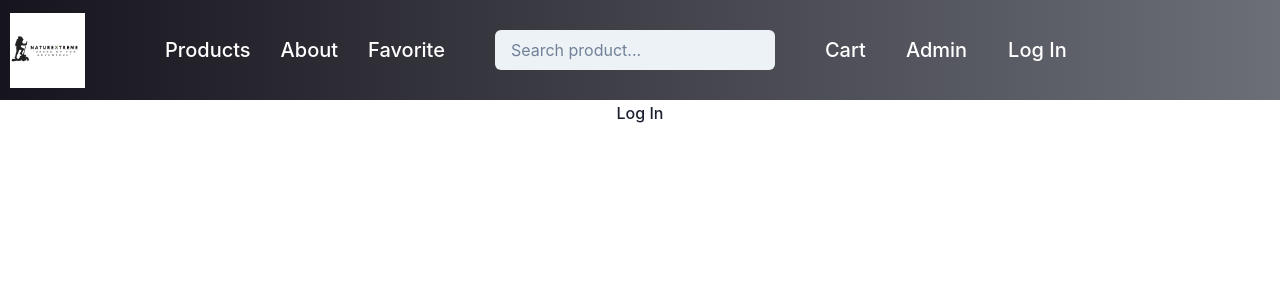
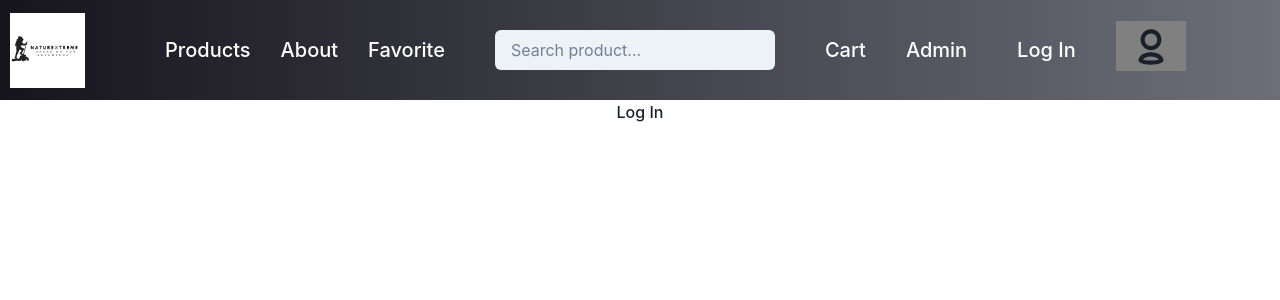
Before and after one commit to LeyAylen6/NaturalezaXtreme, a React (Vite) app in the folder Client/: page /login in a window 1280 px wide. Shown: the top 300 px of the page. Built offline with nearby package versions, Linux system fonts and the light colour scheme; no server answers.

Commit message:
pequeña modificacion en login/logout

```diff
--- a/Client/package.json
+++ b/Client/package.json
@@ -12,6 +12,8 @@
   },
   "dependencies": {
     "@auth0/auth0-react": "^2.1.1",
+    "@chakra-ui/icon": "^3.0.16",
+    "@chakra-ui/icons": "^2.0.19",
     "@chakra-ui/react": "^2.7.0",
     "@emotion/react": "^11.11.1",
     "@emotion/styled": "^11.11.0",
@@ -24,6 +26,7 @@
     "nodemon": "^2.0.22",
     "react": "^18.2.0",
     "react-dom": "^18.2.0",
+    "react-icons": "^4.10.1",
     "react-redux": "^8.1.0",
     "react-router-dom": "^6.12.1",
     "redux": "^4.2.1",
--- a/Client/src/components/LogOut/Logout.jsx
+++ b/Client/src/components/LogOut/Logout.jsx
@@ -1,9 +1,8 @@
-import { useAuth0 } from "@auth0/auth0-react"
-import { Button } from "@chakra-ui/react";
+import { useAuth0 } from "@auth0/auth0-react";
+// import { Button } from "@chakra-ui/react";
+import { Link } from "react-router-dom";
 const Logout = () => {
-    const { logout } = useAuth0();
-    return(
-        <Button onClick={() => logout()}>Log Out</Button>
-    )
-}
+  const { logout } = useAuth0();
+  return <Link onClick={() => logout()}>Log Out</Link>;
+};
 export default Logout;
--- a/Client/src/components/LoginandSignUp/Login/Login.jsx
+++ b/Client/src/components/LoginandSignUp/Login/Login.jsx
@@ -1,15 +1,14 @@
-import { useEffect, useState } from "react";
-import { validation } from "../../Validation/validation";
-import { Box, Button, Card, Container, FormControl, FormLabel, Heading, Input, Select, Text} from "@chakra-ui/react";
-import { getUsers } from "../../../redux/actions/actionsUsers";
-import { useDispatch } from "react-redux";
-import { useNavigate } from "react-router-dom";
+// import { useEffect, useState } from "react";
+// import { validation } from "../../Validation/validation";
+import { Container } from "@chakra-ui/react";
+// import { getUsers } from "../../../redux/actions/actionsUsers";
+// import { useDispatch } from "react-redux";
+import { Link } from "react-router-dom";
 import { useAuth0 } from "@auth0/auth0-react";
-const Login =()=> {
-
+const Login = () => {
   const { loginWithRedirect } = useAuth0();
 
-  return <button onClick={() => loginWithRedirect()}>Log In</button>;
+  return <Link onClick={() => loginWithRedirect()}>Log In</Link>;
 
   /*const clientID = "1003099240176-2sgu85en1tl9g6i4eeputhpr2reeb24j.apps.googleusercontent.com"
 
@@ -91,5 +90,5 @@ const Login =()=> {
             </Container>
     )
   */
-}
+};
 export default Login;
--- a/Client/src/components/NavBar/NavBar.jsx
+++ b/Client/src/components/NavBar/NavBar.jsx
@@ -3,8 +3,9 @@ import SearchBar from "../SearchBar/SearchBar";
 import { Box, Stack, HStack, Img } from "@chakra-ui/react";
 import logo from "../../assets/logo.jpg";
 import { useAuth0 } from "@auth0/auth0-react";
-import Profile from "../Profile/Profile"
+import Profile from "../Profile/Profile";
 import Logout from "../LogOut/Logout";
+import Login from "../LoginandSignUp/Login/Login";
 const NavBar = () => {
   const { loginWithRedirect, isAuthenticated } = useAuth0();
 
@@ -20,12 +21,7 @@ const NavBar = () => {
         fontSize={"20px"}
       >
         <Img src={logo} alt="logo" maxHeight={"75px"}></Img>
-        <Box
-          bg={"transparent"}
-          marginLeft={"50px"}
-          border={"none"}
-          color={"white"}
-        >
+        <Box bg={"transparent"} marginLeft={"50px"} border={"none"} color={"white"}>
           <Link to="/">Products</Link>
         </Box>
         <Box bg={"transparent"} color={"white"}>
@@ -45,17 +41,11 @@ const NavBar = () => {
           <Box bg={"transparent"} color={"white"} paddingLeft={"10px"}>
             <Link to="/admin">Admin</Link>
           </Box>
-          {isAuthenticated ?
-          <Logout/>    :
-          <Box bg={"transparent"} color={"white"}>
-          <button onClick={() => loginWithRedirect()}>Log In</button>
-          </Box>
-             }
-          <Box bg={"transparent"} color={"white"}>
-
+          <Box bg={"transparent"} color={"white"} paddingLeft={"10px"}>
+            {isAuthenticated ? <Logout /> : <Login />}
           </Box>
 
-        <Profile/>
+          <Profile />
         </HStack>
       </Stack>
     </Box>
--- a/Client/src/components/Profile/Profile.jsx
+++ b/Client/src/components/Profile/Profile.jsx
@@ -1,13 +1,17 @@
 import { useAuth0 } from "@auth0/auth0-react";
+import { Image, Icon } from "@chakra-ui/react";
+import { TiUserOutline } from "react-icons/ti";
 const Profile = () => {
-    const {user, isAuthenticated} = useAuth0();
-    return(
-        <div>
-         { isAuthenticated ?
-        <img src={user.picture} alt={user.name}/>
-        : null  }
-        </div>
-    )
-}
+  const { user, isAuthenticated } = useAuth0();
+  return (
+    <div>
+      {isAuthenticated ? (
+        <Image width="45px" borderRadius="50%" src={user.picture} alt={user.name} />
+      ) : (
+        <Icon as={TiUserOutline} width="70px" height="50px" bg="grey" />
+      )}
+    </div>
+  );
+};
 
 export default Profile;
```
Also changed, not shown: 2 other files (tests, documents, lock files or other folders).
